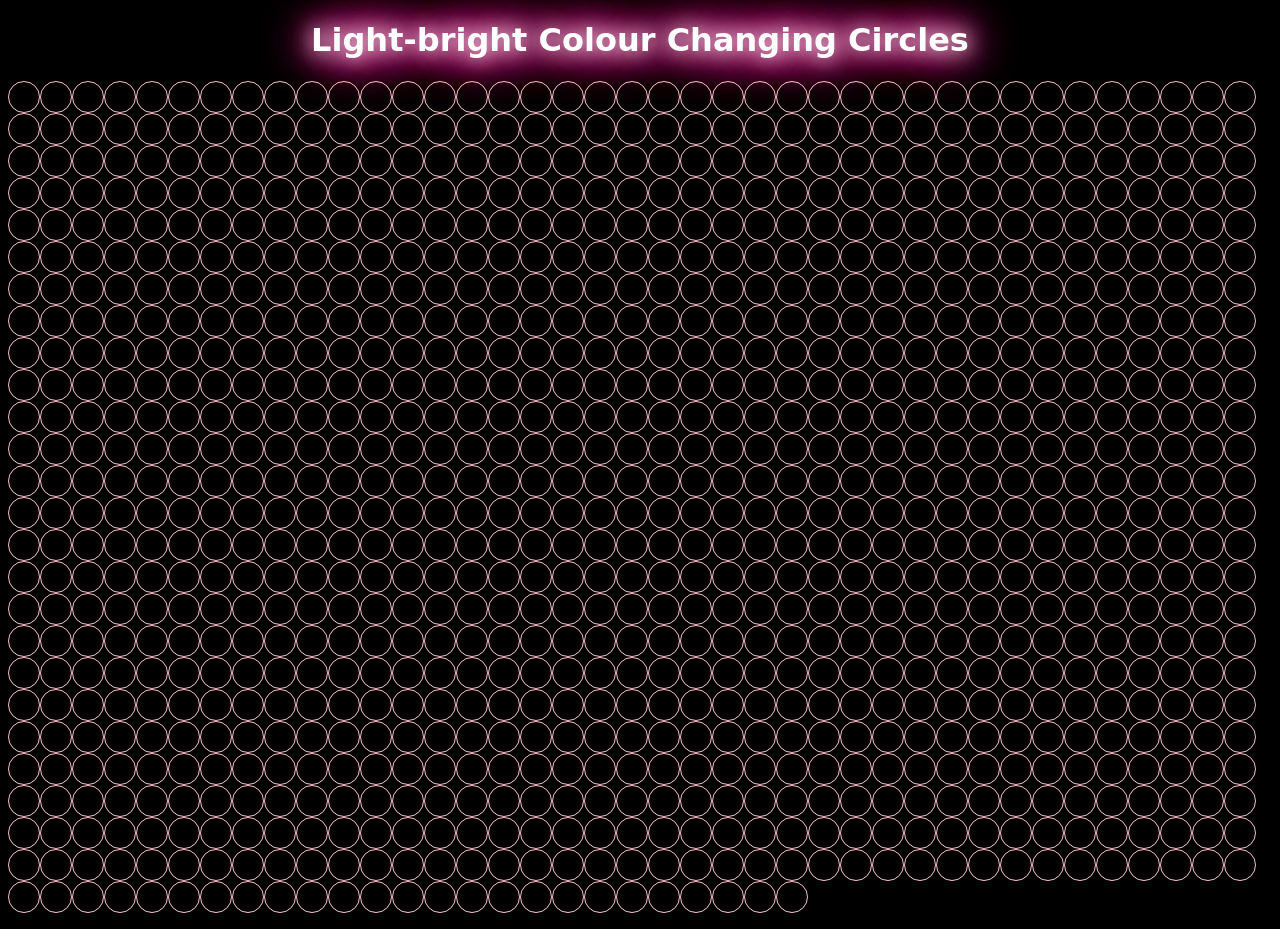
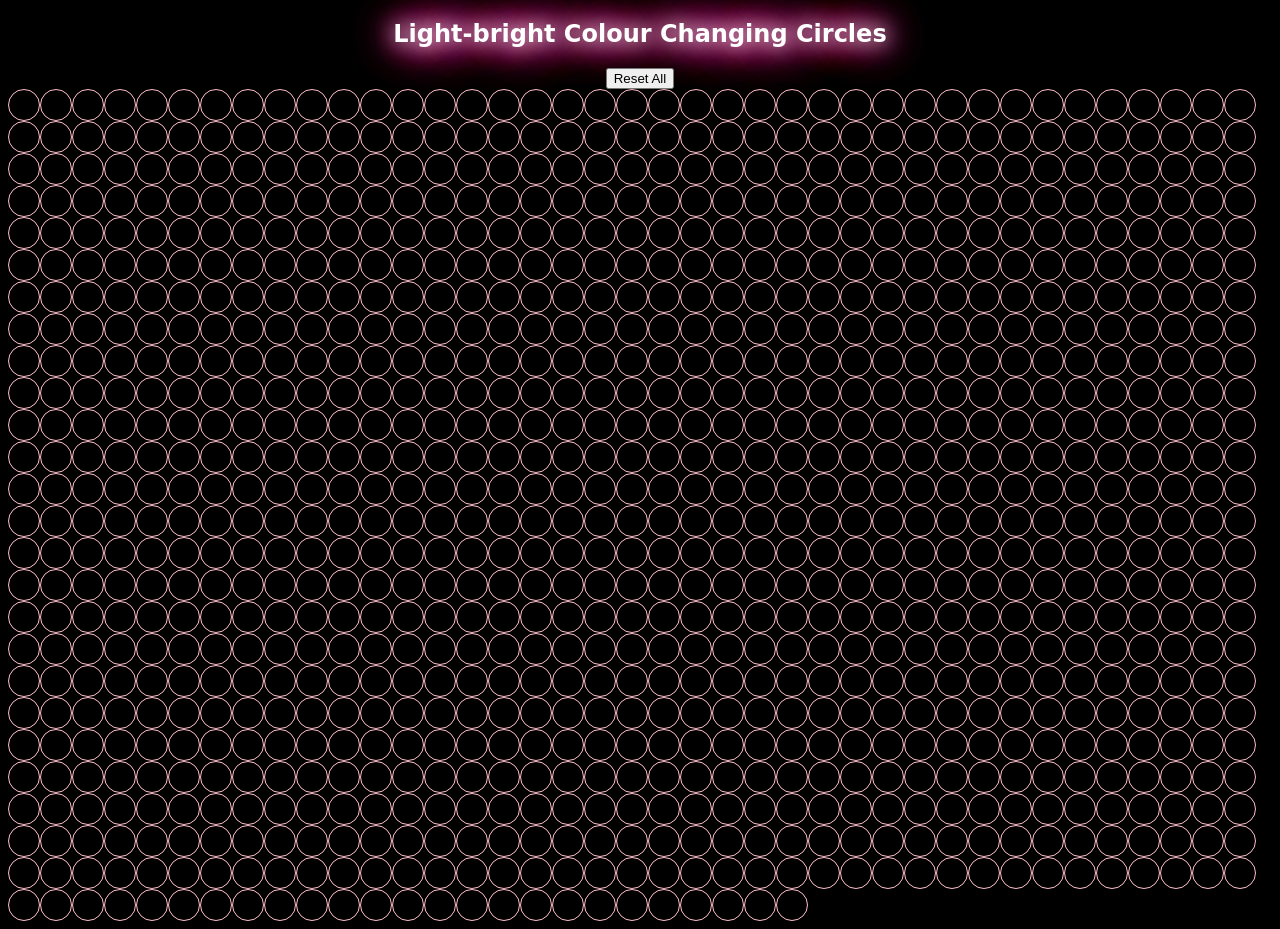
Before and after one commit to annahisenberg/light-bright-app-vue, a Vue app: page / in a window 1280 px wide. Built offline with nearby package versions, Linux system fonts and the light colour scheme.

Commit message:
add reset button

```diff
--- a/src/App.vue
+++ b/src/App.vue
@@ -1,20 +1,25 @@
 <template>
   <div id="app">
-    <h1>Light-bright Colour Changing Circles</h1>
+    <section>
+      <h1>Light-bright Colour Changing Circles</h1>
+      <button @click="resetColors">Reset All</button>
+    </section>
     <CircleGrid/>
-    <!-- <directions-section></directions-section> -->
   </div>
 </template>
 
 <script>
 import CircleGrid from "./components/CircleGrid.vue";
-// import DirectionsSection from "./components/CircleGrid.vue";
 
 export default {
   name: "app",
   components: {
     CircleGrid
-    // DirectionsSection
+  },
+  methods: {
+    resetColors() {
+      console.log("clicked");
+    }
   }
 };
 </script>
```
Also changed, not shown: src/components/DirectionsSection.vue (deleted, +0 -22 lines).
